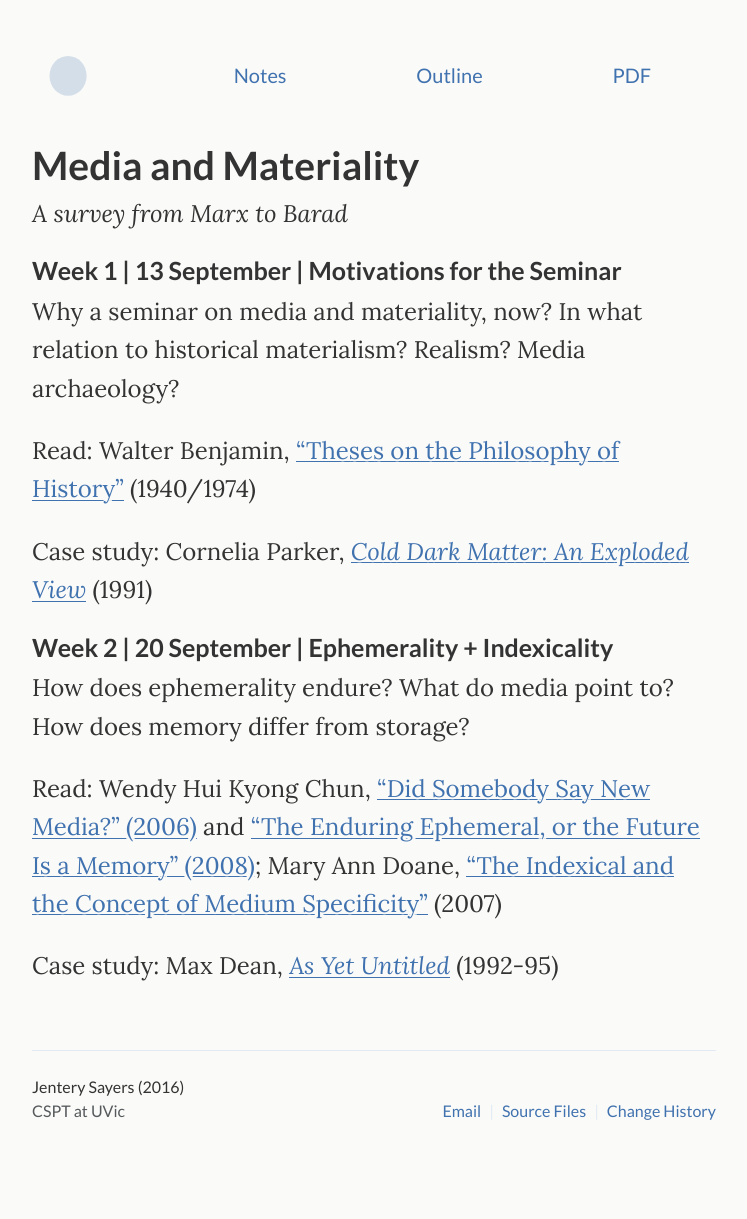
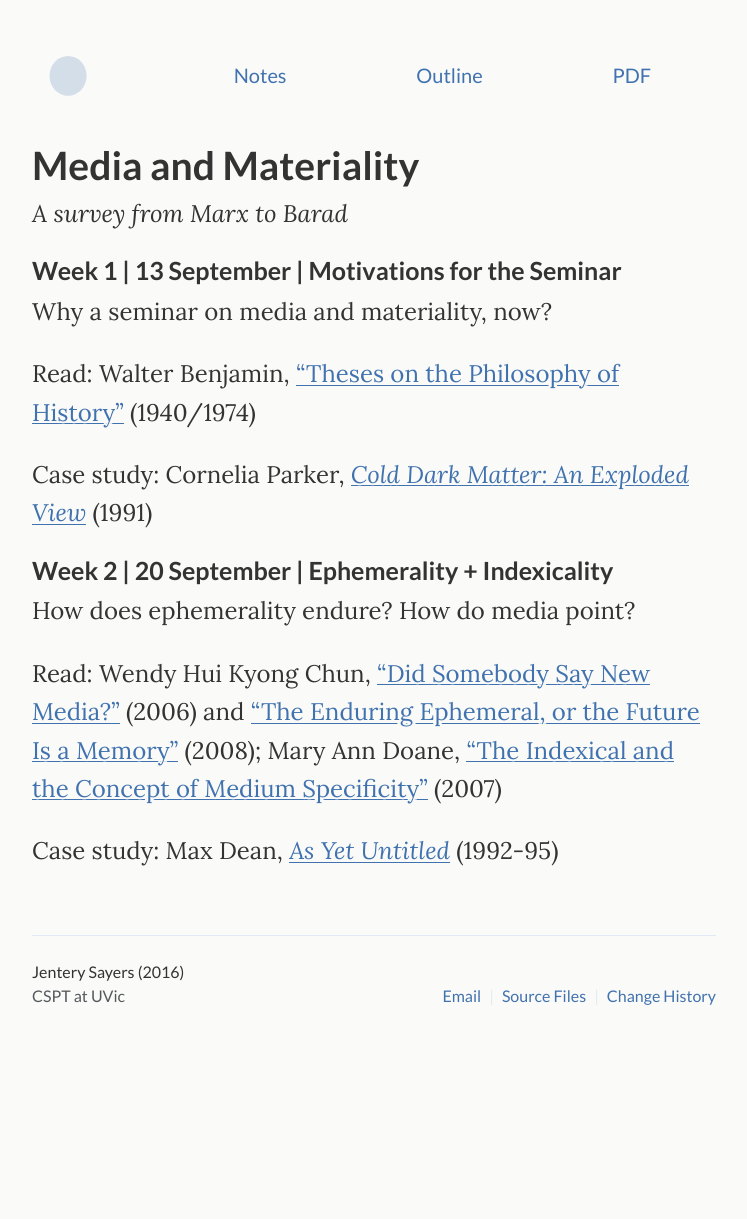
Before and after one commit to jentery/cspt500, a Jekyll site: the page built from index.md, in a window 1280 px wide. Shown: the whole page, without its empty margins (266-1013 px from the left). Built offline with Jekyll 4.4.1, drawn with Linux system fonts in a browser that asks for light colours; after the commit the page ends 1104 px from its top, so only the background shows below that.

Commit message:
edited first two weeks to the schedule/index

```diff
--- a/index.md
+++ b/index.md
@@ -10,7 +10,7 @@ layout: default
 
 ### Week 1 | 13 September | Motivations for the Seminar
 
-Why a seminar on media and materiality, now? In what relation to historical materialism? Realism? Media archaeology?
+Why a seminar on media and materiality, now?
 
 Read: Walter Benjamin, ["Theses on the Philosophy of History"](http://jenteryteaches.com/noneshall/cspt/benjaminTheses.pdf) (1940/1974)
 
@@ -18,9 +18,9 @@ Case study: Cornelia Parker, [*Cold Dark Matter: An Exploded View*](http://www.t
 
 ### Week 2 | 20 September | Ephemerality + Indexicality
 
-How does ephemerality endure? What do media point to? How does memory differ from storage?
+How does ephemerality endure? How do media point?
 
-Read: Wendy Hui Kyong Chun, ["Did Somebody Say New Media?" (2006)](http://www.jenteryteaches.com/noneshall/cspt/chunNewMedia.pdf) and ["The Enduring Ephemeral, or the Future Is a Memory" (2008)](http://www.jenteryteaches.com/noneshall/cspt/chunEnduringEphemeral.pdf); Mary Ann Doane, ["The Indexical and the Concept of Medium Specificity"](http://www.jenteryteaches.com/noneshall/cspt/doaneIndexical.pdf) (2007)
+Read: Wendy Hui Kyong Chun, ["Did Somebody Say New Media?"](http://www.jenteryteaches.com/noneshall/cspt/chunNewMedia.pdf) (2006) and ["The Enduring Ephemeral, or the Future Is a Memory"](http://www.jenteryteaches.com/noneshall/cspt/chunEnduringEphemeral.pdf) (2008); Mary Ann Doane, ["The Indexical and the Concept of Medium Specificity"](http://www.jenteryteaches.com/noneshall/cspt/doaneIndexical.pdf) (2007)
 
 Case study: Max Dean, [*As Yet Untitled*](http://ccca.concordia.ca/artists/work_detail.html?languagePref=en&mkey=72335&title=As+Yet+Untitled&artist=Max+Dean&link_id=10233) (1992-95)
 
```
